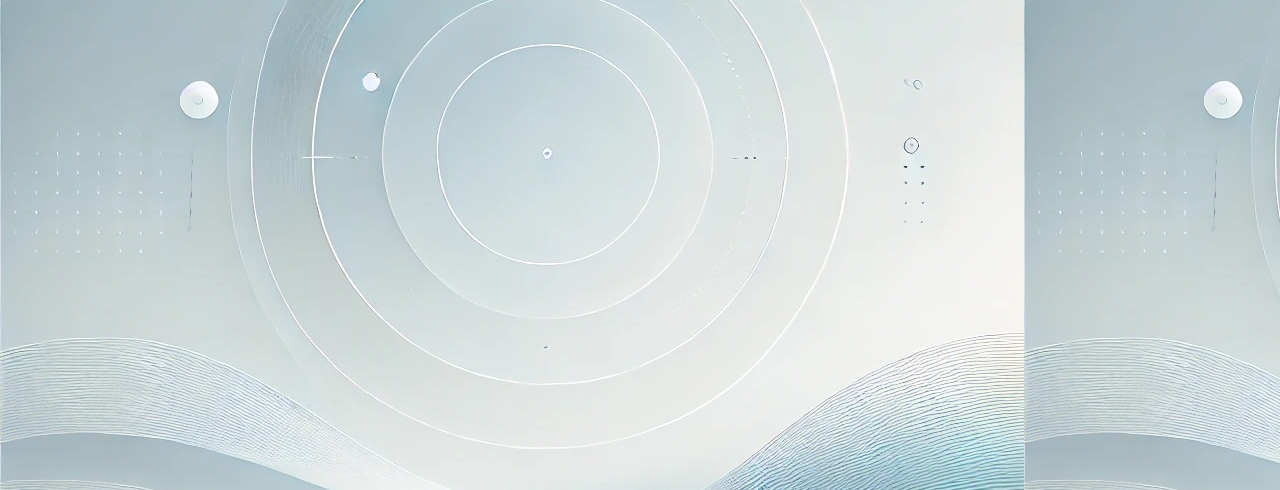
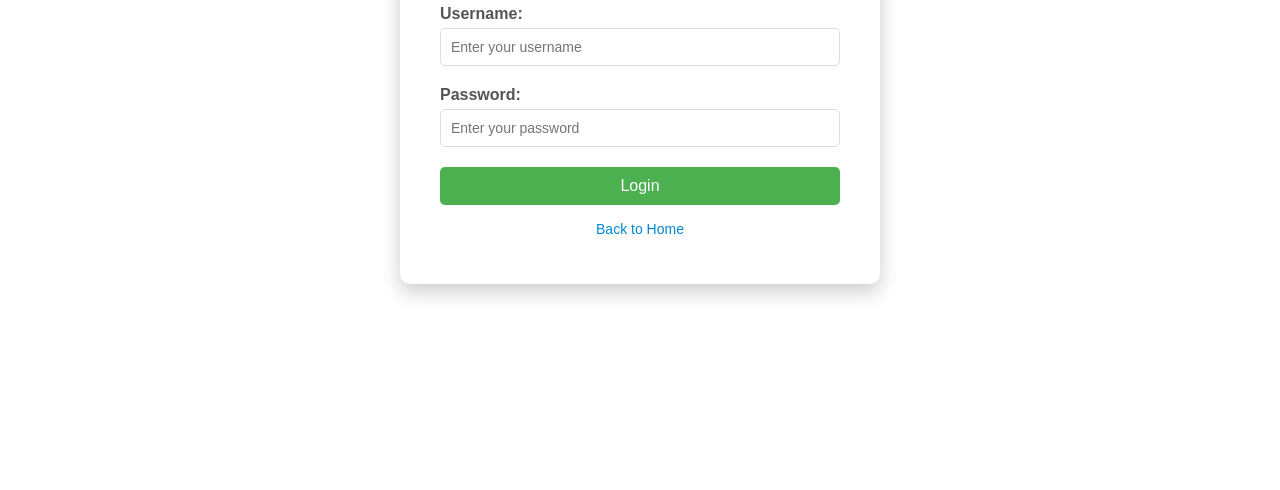
Before and after one commit to Gogineni-Nihal/SkillSync, a plain HTML site: page login.html in a window 1280 px wide. Shown: the part 310-800 px from the top of the page. Drawn offline with Linux system fonts and the light colour scheme.

Commit message:
style changes

```diff
--- a/styles.css
+++ b/styles.css
@@ -1,3 +1,82 @@
-body{
-    background: url(../SkillSync/assests/bannerImg.jpg);
-}
+body {
+    margin: 0px;
+    padding: 0;
+    font-family: Arial, sans-serif;
+    height: 100vh;
+    display: flex;
+    justify-content: center;
+    align-items: center;
+  }
+.container {
+    background-color: #fff;
+    padding: 30px 40px;
+    border-radius: 10px;
+    box-shadow: 0 8px 20px rgba(0, 0, 0, 0.2);
+    width: 400px;
+    text-align: left;
+  }
+
+  /* Heading Styling */
+  .container h1 {
+    text-align: center;
+    margin-bottom: 20px;
+    color: #333;
+  }
+
+  /* Form Label Styling */
+  label {
+    display: block;
+    margin-bottom: 5px;
+    color: #555;
+    font-weight: bold;
+  }
+
+  /* Form Input Styling */
+  input {
+    width: 100%;
+    padding: 10px;
+    margin-bottom: 20px;
+    border: 1px solid #ddd;
+    border-radius: 5px;
+    font-size: 14px;
+    box-sizing: border-box;
+  }
+
+  input:focus {
+    border-color: #0288d1;
+    outline: none;
+  }
+
+  /* Button Styling */
+  button {
+    width: 100%;
+    padding: 10px;
+    font-size: 16px;
+    border: none;
+    border-radius: 5px;
+    background-color: #4caf50;
+    color: #fff;
+    cursor: pointer;
+    transition: background-color 0.3s;
+  }
+
+  button:hover {
+    background-color: #45a049;
+  }
+
+  /* Link Styling */
+  .container p {
+    text-align: center;
+    margin-top: 15px;
+  }
+
+  .container p a {
+    color: #0288d1;
+    text-decoration: none;
+    font-size: 14px;
+    transition: color 0.3s;
+  }
+
+  .container p a:hover {
+    color: #005f9e;
+  }
```
Also changed, not shown: main.html (+16 -2 lines).
